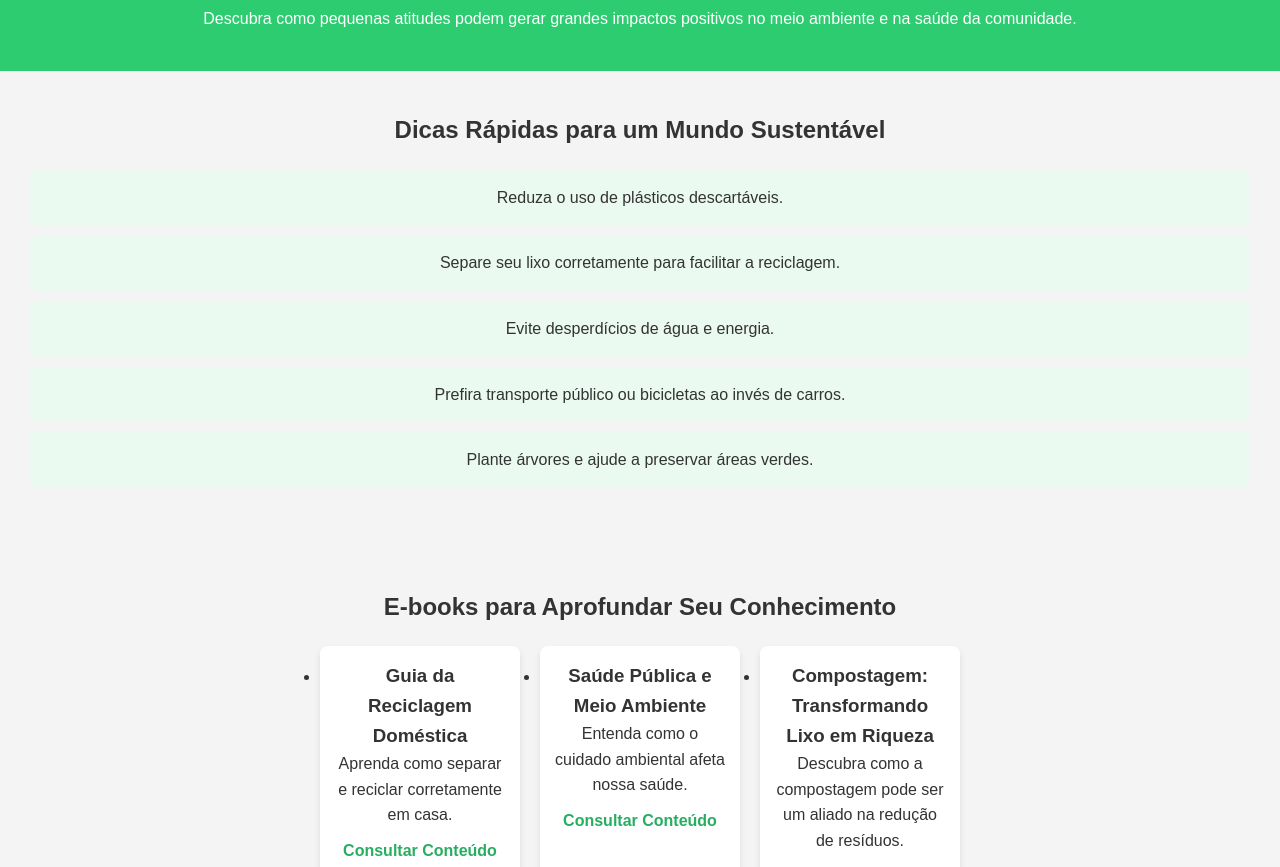
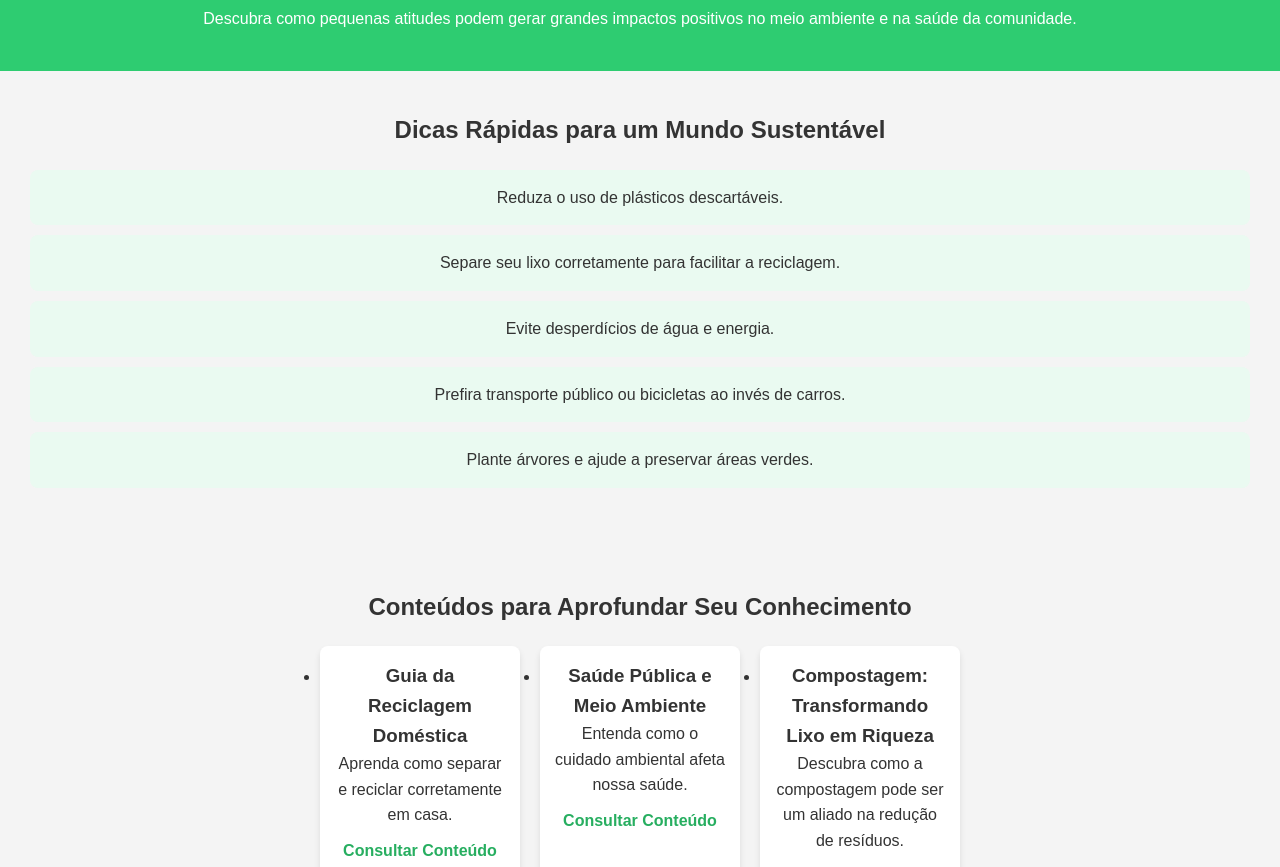
Before and after one commit to gabriela-lacerda/html-css, a plain HTML site: page index.html in a window 1280 px wide. Shown: the part 219-1086 px from the top of the page. Drawn offline with Linux system fonts and the light colour scheme.

Commit message:
Update index.html

```diff
--- a/index.html
+++ b/index.html
@@ -196,7 +196,7 @@
 
     <!-- E-books para download -->
     <section class="ebooks">
-        <h2>E-books para Aprofundar Seu Conhecimento</h2>
+        <h2>Conteúdos para Aprofundar Seu Conhecimento</h2>
         <ul>
             <li>
                 <h3>Guia da Reciclagem Doméstica</h3>
```
